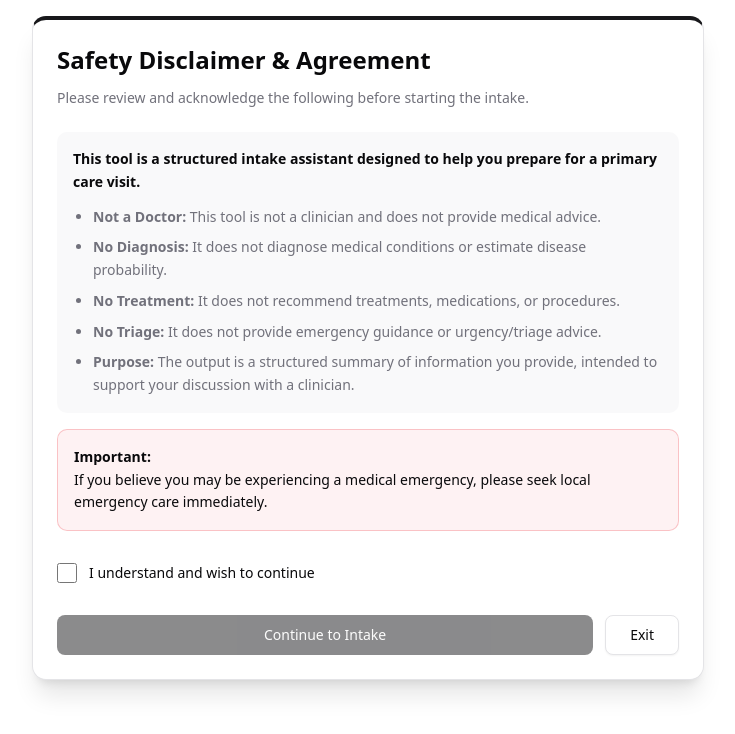
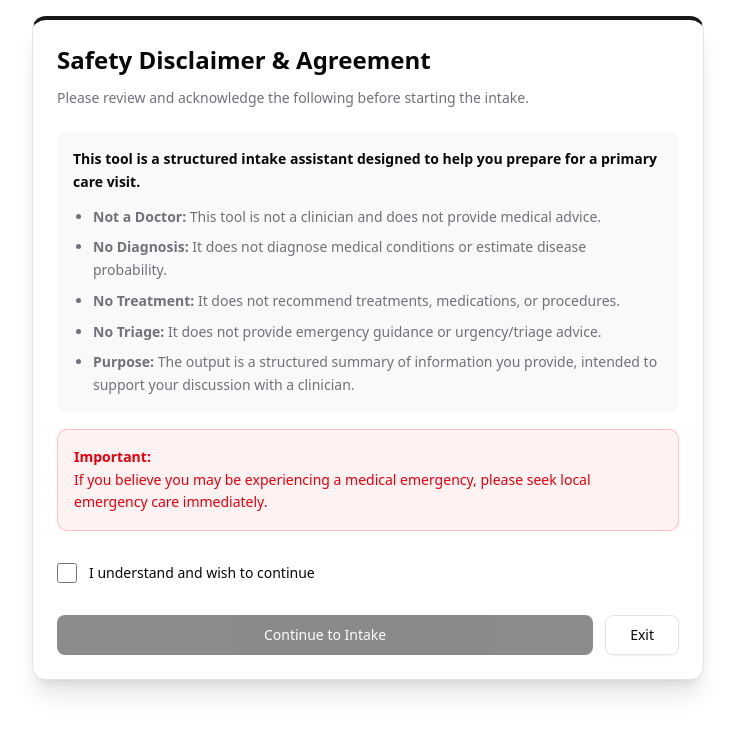
Before and after one commit to kononyukii/structured-intake-assistant, a Next.js app: page /disclaimer in a window 1280 px wide. Shown: the top 734 px of the page, without its empty margins (272-1007 px from the left). Built offline with nearby package versions, Linux system fonts and the light colour scheme.

Commit message:
fix(safety): update disclaimer text color to match design

```diff
--- a/src/features/safety/ui/SafetyDisclaimerGate.tsx
+++ b/src/features/safety/ui/SafetyDisclaimerGate.tsx
@@ -70,7 +70,7 @@ export function SafetyDisclaimerGate() {
             </ul>
           </div>
 
-          <div className="border-destructive/20 bg-destructive/5 text-destructive-foreground rounded-lg border p-4">
+          <div className="border-destructive/20 bg-destructive/5 text-destructive rounded-lg border p-4">
             <p className="font-bold">{t('disclaimer.important')}</p>
             <p>{t('disclaimer.emergency')}</p>
           </div>
```
